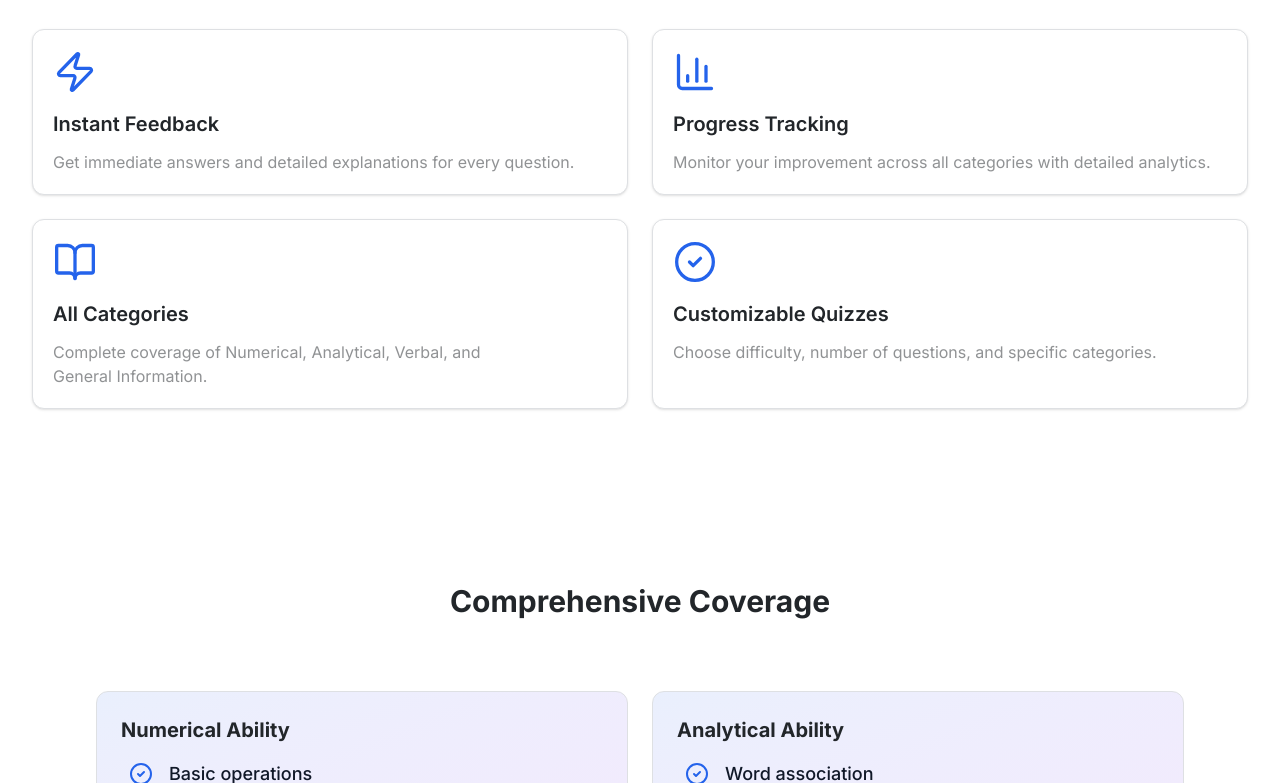
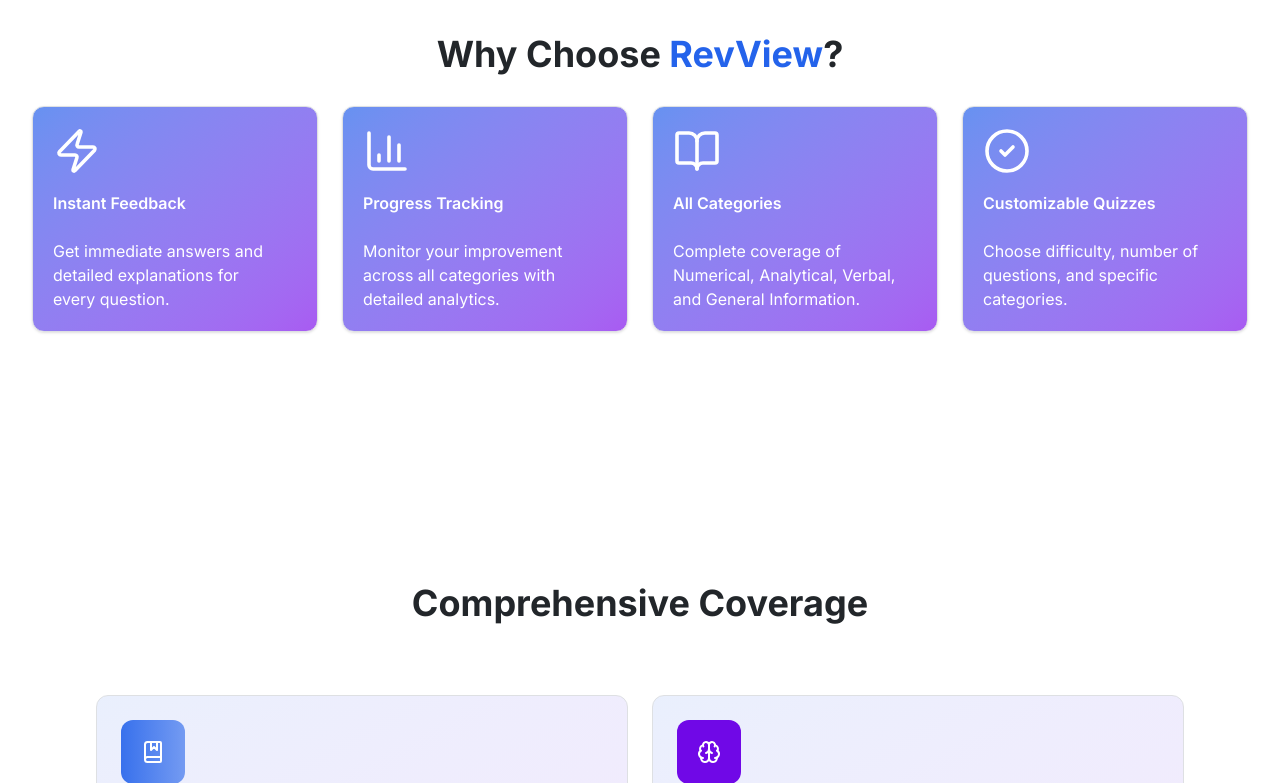
Before and after one commit to johnreyluntayao/revview, a Next.js app: page / in a window 1280 px wide. Shown: the part 977-1760 px from the top of the page. Built offline with nearby package versions, Linux system fonts and the light colour scheme; no server answers.

Commit message:
Why Choose Us Revision

```diff
--- a/components/atoms/Card.tsx
+++ b/components/atoms/Card.tsx
@@ -30,7 +30,11 @@ const Card: React.FC<CardProps> = ({
         <div className="p-4 md:p-5 lg:p-6 w-full bg-linear-to-br from-primary/70 to-secondary/70 text-white">
           <div className="flex items-center justify-between">
             {title && (
-                            <h3 className={`text-xs md:text-sm lg:text-base font-medium ${textColor}`}>{title}</h3>
+              <h3
+                className={`text-xs md:text-sm lg:text-base font-medium ${textColor}`}
+              >
+                {title}
+              </h3>
             )}
             {icon && (
               <div
@@ -46,17 +50,24 @@ const Card: React.FC<CardProps> = ({
             )}
           </div>
           <div className="flex items-baseline">
-                        <p className="text-2xl md:text-3xl lg:text-4xl font-bold text-right text-white">{value}</p>
+            <p className="text-2xl md:text-3xl lg:text-4xl font-bold text-right text-white">
+              {value}
+            </p>
             {trend && (
               <span
-                                className={`text-xs md:text-sm lg:text-base text-right font-medium ${trend === "up" ? "text-success" : "text-destructive"
+                className={`text-xs md:text-sm lg:text-base text-right font-medium ${
+                  trend === "up" ? "text-success" : "text-destructive"
                 }`}
               >
                 {trend === "up" ? "↑" : "↓"}
               </span>
             )}
           </div>
-                    {subValue && <p className="mt-1 text-xs md:text-sm lg:text-base text-white">{subValue}</p>}
+          {subValue && (
+            <p className="mt-1 text-xs md:text-sm lg:text-base text-white">
+              {subValue}
+            </p>
+          )}
         </div>
       );
       break;
@@ -64,10 +75,26 @@ const Card: React.FC<CardProps> = ({
     // Variant 2: Highlight / score card with big centered value
     case "highlight":
       content = (
-                <div className={`p-4 md:p-5 lg:p-6 space-y-2 text-left w-full bg-linear-to-br ${bg}`}>
-                    {title && <h1 className={`text-sm md:text-base lg:text-lg font-semibold ${subColor}`}>{title}</h1>}
-                    <p className={`text-3xl md:text-4xl lg:text-5xl font-bold  ${textColor}`}>{value}</p>
-                    {subValue && <p className={`mt-2 text-sm md:text-base lg:text-lg ${subColor2}`}>{subValue}</p>}
+        <div
+          className={`p-4 md:p-5 lg:p-6 space-y-2 text-left w-full bg-linear-to-br ${bg}`}
+        >
+          {title && (
+            <h1
+              className={`text-sm md:text-base lg:text-lg font-semibold ${subColor}`}
+            >
+              {title}
+            </h1>
+          )}
+          <p
+            className={`text-3xl md:text-4xl lg:text-5xl font-bold  ${textColor}`}
+          >
+            {value}
+          </p>
+          {subValue && (
+            <p className={`mt-2 text-sm md:text-base lg:text-lg ${subColor2}`}>
+              {subValue}
+            </p>
+          )}
         </div>
       );
       break;
@@ -76,8 +103,18 @@ const Card: React.FC<CardProps> = ({
     case "overview":
       content = (
         <div className="p-4 md:p-6 lg:p-8 text-left w-full">
-                    {title && <h3 className={`text-[10px] md:text-xs lg:text-sm font-medium text-muted-foreground mb-1`}>{title}</h3>}
-                    <p className={`text-base md:text-lg lg:text-xl font-semibold text-foreground capitalize ${textColor}`}>{value}</p>
+          {title && (
+            <h3
+              className={`text-[10px] md:text-xs lg:text-sm font-medium text-muted-foreground mb-1`}
+            >
+              {title}
+            </h3>
+          )}
+          <p
+            className={`text-base md:text-lg lg:text-xl font-semibold text-foreground capitalize ${textColor}`}
+          >
+            {value}
+          </p>
         </div>
       );
       break;
@@ -85,13 +122,27 @@ const Card: React.FC<CardProps> = ({
     // Variant 4: Compact / minimal
     case "compact":
       content = (
-                <div className="p-3 md:p-4 lg:p-5 flex flex-col items-left gap-2 md:gap-3 lg:gap-4 w-full">
-                    {icon && (<div className={`${iconColor} text-xl md:text-4xl lg:text-6xl`}>{icon}</div>)}
-                    <div className="flex flex-col gap-1 md:gap-2 lg:gap-3">
-                        {title && <p className="text-base md:text-lg lg:text-xl text-foreground font-semibold">{title}</p>}
-                        <p className="text-xs md:text-sm lg:text-base text-foreground/50">{value}</p>
+        <div className="p-3 md:p-4 lg:p-5 gap-2 md:gap-3 lg:gap-4 flex flex-col items-start w-full h-full justify-between">
+          {icon && (
+            <div className={`${iconColor} text-xl md:text-4xl lg:text-6xl`}>
+              {icon}
+            </div>
+          )}
+          <div className="flex flex-col w-full h-full justify-start">
+            <div className="min-h-[2rem] md:min-h-[2.5rem] lg:min-h-[3rem]">
+              {title && (
+                <p className={`font-semibold ${textColor} line-clamp-2`}>
+                  {title}
+                </p>
+              )}
             </div>
 
+            <div className="min-h-[2rem] md:min-h-[2.5rem] lg:min-h-[3rem]">
+              <p className={`text-foreground/50 ${textColor} line-clamp-4 text-start`}>
+                {value}
+              </p>
+            </div>
+          </div>
         </div>
       );
       break;
@@ -99,9 +150,19 @@ const Card: React.FC<CardProps> = ({
     case "data":
       content = (
         <div className="p-4 md:p-5 lg:p-6 flex flex-col items-left gap-2 md:gap-3 lg:gap-4 w-full bg-linear-to-br from-primary/70 to-secondary/70 h-full">
-                    {icon && (<div className={`text-white text-2xl md:text-3xl lg:text-4xl [&>svg]:block [&>svg]:size-[1em]`}>{icon}</div>)}
+          {icon && (
+            <div
+              className={`text-white text-2xl md:text-3xl lg:text-4xl [&>svg]:block [&>svg]:size-[1em]`}
+            >
+              {icon}
+            </div>
+          )}
           <div className="flex flex-col gap-1 md:gap-2 lg:gap-3">
-                        {title && <p className="text-xs md:text-sm lg:text-base text-white">{title}</p>}
+            {title && (
+              <p className="text-xs md:text-sm lg:text-base text-white">
+                {title}
+              </p>
+            )}
             {value && (
               <p
                 className={`text-white font-semibold ${
@@ -114,7 +175,6 @@ const Card: React.FC<CardProps> = ({
               </p>
             )}
           </div>
-
         </div>
       );
       break;
--- a/components/ui/ComprehensiveCoverage.tsx
+++ b/components/ui/ComprehensiveCoverage.tsx
@@ -1,48 +1,62 @@
-'use client'
+"use client";
 
-import { CustomQuiz } from '@/lib/icons'
-import { List } from '@/lib/client-imports'
+import {
+  Analytical,
+  CustomQuiz,
+  General,
+  Numerical,
+  Verbal,
+} from "@/lib/icons";
+import { List } from "@/lib/client-imports";
 
 const categoryCoverage = [
   {
-    title: 'Numerical Ability',
+    title: "Numerical Ability",
+    icon: <Numerical />,
+    background: "bg-gradient-to-r from-primary/90 to-primary/60",
     items: [
-      { label: 'Basic operations' },
-      { label: 'Word problems' },
-      { label: 'Quick calculations' },
+      { label: "Basic operations" },
+      { label: "Word problems" },
+      { label: "Quick calculations" },
     ],
   },
   {
-    title: 'Analytical Ability',
+    title: "Analytical Ability",
+    icon: <Analytical />,
+    background: "bg-violet-700",
     items: [
-      { label: 'Word association' },
-      { label: 'Logic & reasoning' },
-      { label: 'Data interpretation' },
+      { label: "Word association" },
+      { label: "Logic & reasoning" },
+      { label: "Data interpretation" },
     ],
   },
   {
-    title: 'Verbal Ability',
+    title: "Verbal Ability",
+    icon: <Verbal />,
+    background: "bg-green-700",
     items: [
-      { label: 'Grammar & usage' },
-      { label: 'Vocabulary' },
-      { label: 'Reading comprehension' },
+      { label: "Grammar & usage" },
+      { label: "Vocabulary" },
+      { label: "Reading comprehension" },
     ],
   },
   {
-    title: 'General Information',
+    title: "General Information",
+    icon: <General />,
+    background: "bg-orange-700",
     items: [
-      { label: 'Philippine Constitution' },
-      { label: 'Code of Conduct' },
-      { label: 'Peace & Human Rights' },
+      { label: "Philippine Constitution" },
+      { label: "Code of Conduct" },
+      { label: "Peace & Human Rights" },
     ],
   },
-]
+];
 
 const ComprehensiveCoverage = () => {
   return (
     <section>
       <div className="w-full flex flex-col justify-center text-pretty gap-4 md:gap-6 lg:gap-8">
-        <h1 className="text-xl md:text-2xl lg:text-3xl font-bold text-foreground mb-10 text-center">
+        <h1 className="text-2xl md:text-3xl lg:text-4xl font-bold text-foreground mb-10 text-center">
           Comprehensive Coverage
         </h1>
 
@@ -52,6 +66,13 @@ const ComprehensiveCoverage = () => {
               key={category.title}
               className="w-full p-4 md:p-5 lg:p-6 bg-linear-to-br from-primary/10 to-secondary/10 rounded-xl overflow-hidden border border-border"
             >
+              <div
+                className={`w-12 h-12 md:w-14 md:h-14 lg:w-16 lg:h-16 rounded-xl flex items-center justify-center mb-4 ${category.background}`}
+              >
+                <text className="text-white text-sm md:text-base lg:text-lg">
+                  {category.icon}
+                </text>
+              </div>
               <h2 className="text-base md:text-lg lg:text-xl font-bold text-foreground mb-2 md:mb-3 lg:mb-4">
                 {category.title}
               </h2>
@@ -59,7 +80,7 @@ const ComprehensiveCoverage = () => {
                 <List
                   items={category.items}
                   isNumberedList={false}
-                  sharedIcon={<CustomQuiz className='text-primary'/>}
+                  sharedIcon={<CustomQuiz className="text-primary" />}
                 />
               </div>
             </div>
@@ -67,7 +88,7 @@ const ComprehensiveCoverage = () => {
         </div>
       </div>
     </section>
-  )
-}
+  );
+};
 
-export default ComprehensiveCoverage
+export default ComprehensiveCoverage;
--- a/components/ui/WhyChoose.tsx
+++ b/components/ui/WhyChoose.tsx
@@ -4,25 +4,25 @@ import { CustomQuiz, InstantFeedback, ProgressTracking, AllCategories } from '@/
 
 const featureCards = [
     {
-        icon: <InstantFeedback size={44} strokeWidth={1.8} />,
+        icon: <InstantFeedback  className="w-6 h-6 md:w-8 md:h-10 lg:w-12 lg:h-12" strokeWidth={1.8}/>,
         title: "Instant Feedback",
         description: "Get immediate answers and detailed explanations for every question.",
 
     },
     {
-        icon: <ProgressTracking size={44} strokeWidth={1.8} />,
+        icon: <ProgressTracking  className="w-6 h-6 md:w-8 md:h-10 lg:w-12 lg:h-12" strokeWidth={1.8} />,
         title: "Progress Tracking",
         description: "Monitor your improvement across all categories with detailed analytics.",
 
     },
     {
-        icon: <AllCategories size={44} strokeWidth={1.8} />,
+        icon: <AllCategories  className="w-6 h-6 md:w-8 md:h-10 lg:w-12 lg:h-12" strokeWidth={1.8}/>,
         title: "All Categories",
         description: "Complete coverage of Numerical, Analytical, Verbal, and General Information.",
 
     },
     {
-        icon: <CustomQuiz size={44} strokeWidth={1.8} />,
+        icon: <CustomQuiz  className="w-6 h-6 md:w-8 md:h-10 lg:w-12 lg:h-12" strokeWidth={1.8}/>,
         title: "Customizable Quizzes",
         description: "Choose difficulty, number of questions, and specific categories.",
 
@@ -38,7 +38,7 @@ const WhyChoose = () => {
                     Why Choose <span className='text-primary'>RevView</span>?
                 </h1>
 
-                <div className="grid grid-cols-1 sm:grid-cols-2 gap-2 md:gap-4 lg:gap-6">
+                <div className="grid grid-cols-1 md:grid-cols-2 lg:grid-cols-4 gap-2 md:gap-4 lg:gap-6 ">
                     {featureCards.map((feature, idx) => (
                         <Card
                             key={idx}
@@ -46,7 +46,10 @@ const WhyChoose = () => {
                             icon={feature.icon}
                             title={feature.title}
                             value={feature.description}
-                            className="h-full flex flex-col justify-start items-start text-left"
+                            className="h-full flex flex-col justify-between items-start text-left "
+                            bg='bg-linear-to-br from-primary/70 to-secondary/70'
+                            textColor='text-white'
+                            iconColor='text-white'
                         />
                     ))}
                 </div>
```
Lines whose indentation alone changed are shown as unchanged.
